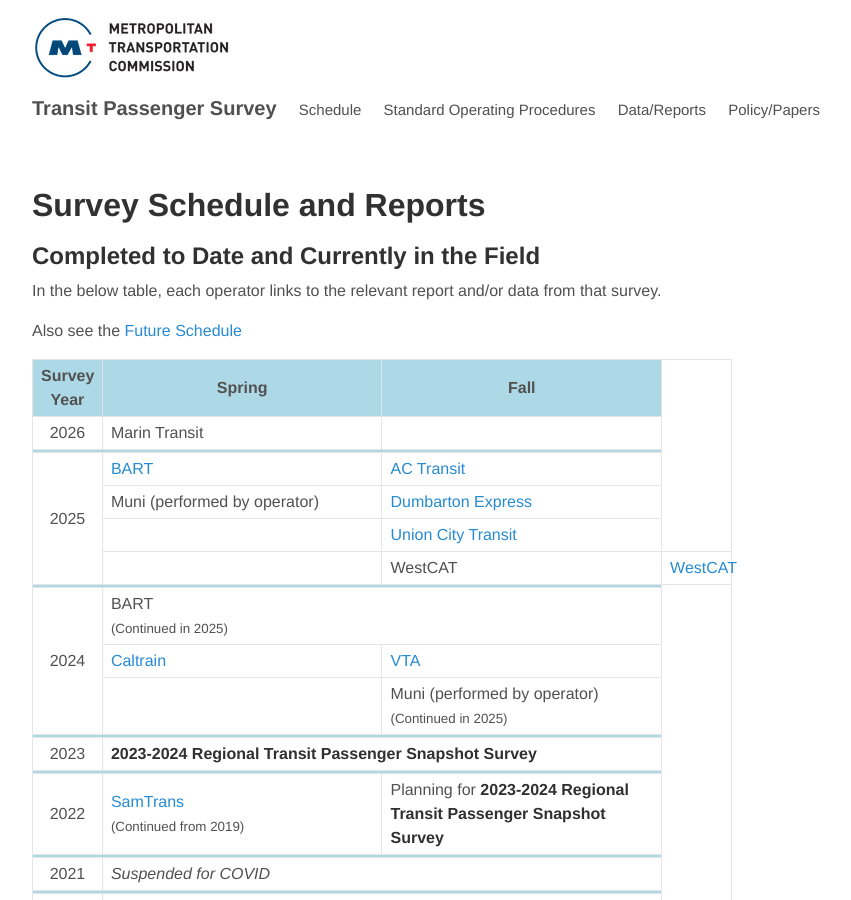
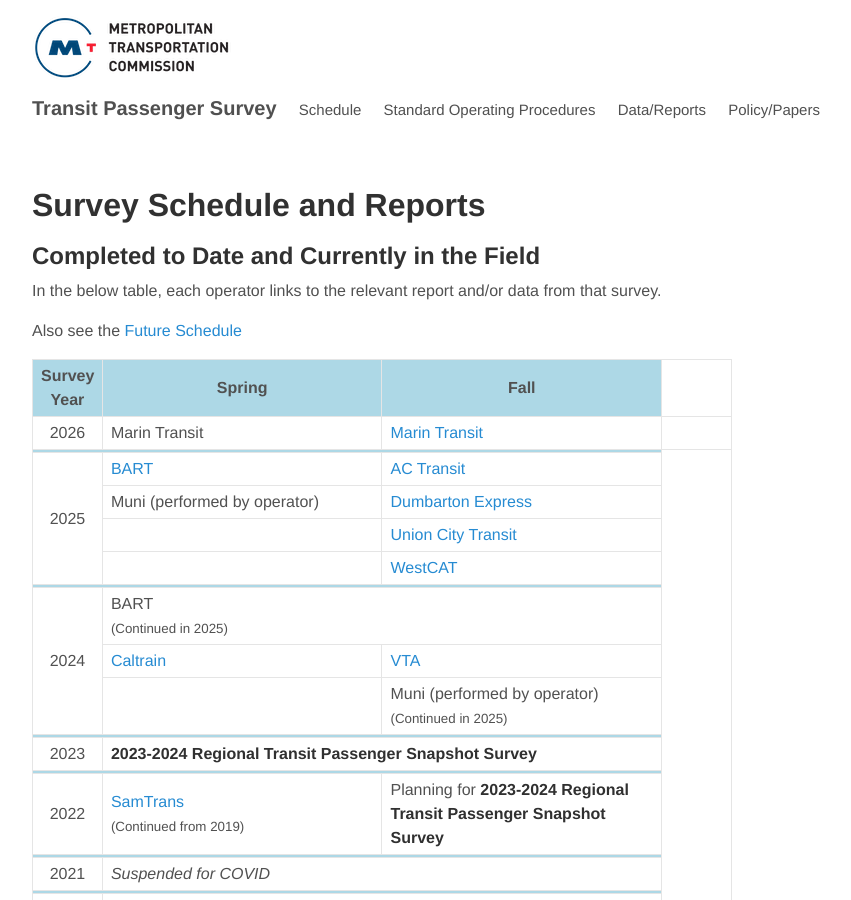
Before and after one commit to BayAreaMetro/transit-passenger-surveys, a Jekyll site: the page built from schedule.md, in a window 1280 px wide and 900 px high. Shown: the whole window, without its empty margins (144-995 px from the left). Built offline with Jekyll 4.4.1, drawn with Linux system fonts in a browser that asks for light colours; nearby versions of some CDN libraries; library files that are not in the unit come from our copies.

Commit message:
Add link for Marin Transit report

```diff
--- a/schedule.md
+++ b/schedule.md
@@ -21,6 +21,7 @@
   <tr>
     <td rowspan="1" style="text-align:center; vertical-align:middle;">2026</td>
     <td>Marin Transit</td>
+    <td><a href="https://mtcdrive.box.com/v/MarinTransit2026Onboard">Marin Transit</a></td>
     <td></td>
   </tr>
   <tr><td colspan="3" style="height=0px; background-color:lightblue; padding:1px"></td></tr>
@@ -40,7 +41,6 @@
   </tr>
   <tr>
     <td></td>
-    <td>WestCAT</td>
     <td><a href="https://mtcdrive.box.com/v/WestCAT2025Onboard">WestCAT</a></td>
   </tr>
   <tr><td colspan="3" style="height=0px; background-color:lightblue; padding:1px"></td></tr>
```
